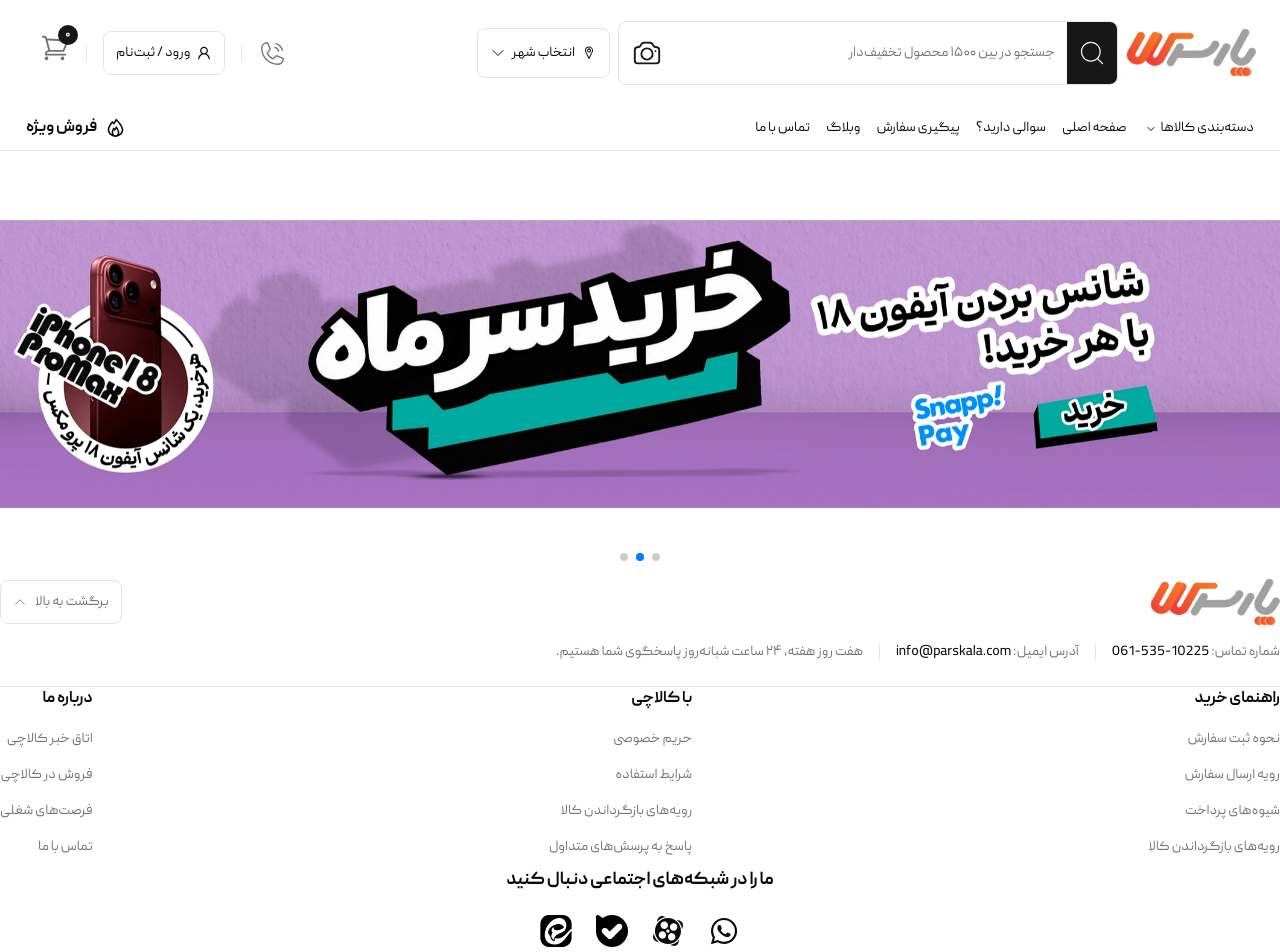
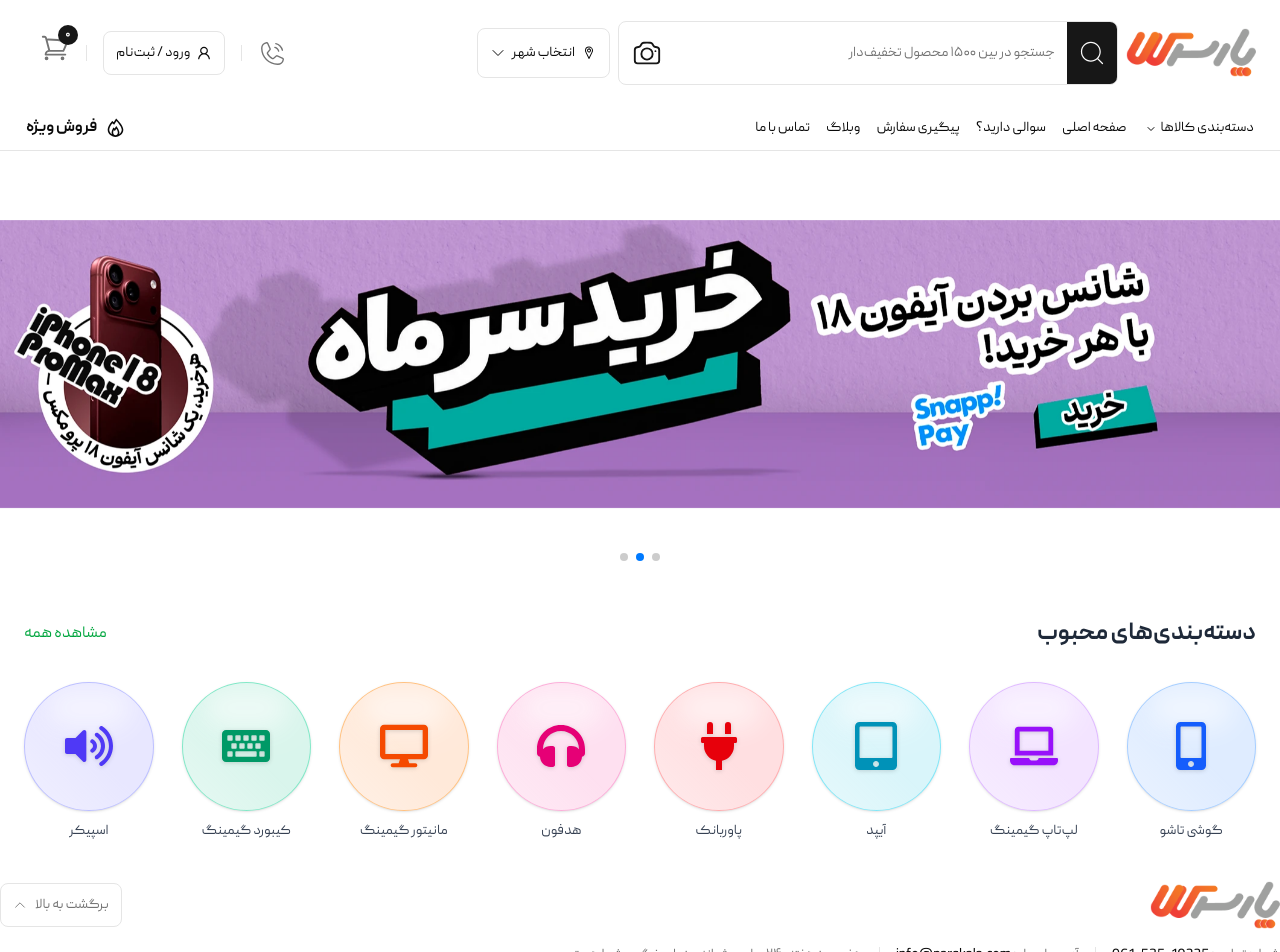
Before and after one commit to devfaf/kalachi-shop, a Next.js app: page / in a window 1280 px wide. Shown: the top 952 px of the page. Built offline with nearby package versions, Linux system fonts and the light colour scheme; what @mui/material-nextjs would draw is missing.

Commit message:
feat: add feature products

```diff
--- a/src/app/page.tsx
+++ b/src/app/page.tsx
@@ -1,7 +1,11 @@
 import HomeSlider from "@/components/home/slider";
+import FeaturedCategories from "@/components/home/FeaturedCategories";
 const HomePage = () => {
     return (
-        <HomeSlider/>
+        <div>
+            <HomeSlider/>
+            <FeaturedCategories/>
+        </div>
     )
 }
 
--- /dev/null
+++ b/src/components/home/FeaturedCategories.tsx
@@ -0,0 +1,178 @@
+import Link from "next/link";
+import {
+  FaMobileAlt,
+  FaLaptop,
+  FaTabletAlt,
+  FaPlug,
+  FaHeadphones,
+  FaDesktop,
+  FaKeyboard,
+  FaVolumeUp,
+} from "react-icons/fa";
+
+const featuredCategories = [
+  {
+    categoryId: "foldable-phones",
+    slug: "foldable-phones",
+    name: "گوشی تاشو",
+    icon: FaMobileAlt,
+    bg: "bg-blue-500/15",
+    border: "border-blue-400/40",
+    hoverBg: "group-hover:bg-blue-500/25",
+    hoverBorder: "group-hover:border-blue-500",
+    iconColor: "text-blue-600",
+    hoverIcon: "group-hover:text-blue-500",
+    glow: "group-hover:shadow-blue-400/50",
+    textHover: "group-hover:text-blue-600",
+  },
+  {
+    categoryId: "gaming-laptops",
+    slug: "gaming-laptops",
+    name: "لپ‌تاپ گیمینگ",
+    icon: FaLaptop,
+    bg: "bg-purple-500/15",
+    border: "border-purple-400/40",
+    hoverBg: "group-hover:bg-purple-500/25",
+    hoverBorder: "group-hover:border-purple-500",
+    iconColor: "text-purple-600",
+    hoverIcon: "group-hover:text-purple-500",
+    glow: "group-hover:shadow-purple-400/50",
+    textHover: "group-hover:text-purple-600",
+  },
+  {
+    categoryId: "ipad",
+    slug: "ipad",
+    name: "آیپد",
+    icon: FaTabletAlt,
+    bg: "bg-cyan-500/15",
+    border: "border-cyan-400/40",
+    hoverBg: "group-hover:bg-cyan-500/25",
+    hoverBorder: "group-hover:border-cyan-500",
+    iconColor: "text-cyan-600",
+    hoverIcon: "group-hover:text-cyan-500",
+    glow: "group-hover:shadow-cyan-400/50",
+    textHover: "group-hover:text-cyan-600",
+  },
+  {
+    categoryId: "power-banks",
+    slug: "power-banks",
+    name: "پاوربانک",
+    icon: FaPlug,
+    bg: "bg-red-500/15",
+    border: "border-red-400/40",
+    hoverBg: "group-hover:bg-red-500/25",
+    hoverBorder: "group-hover:border-red-500",
+    iconColor: "text-red-600",
+    hoverIcon: "group-hover:text-red-500",
+    glow: "group-hover:shadow-red-400/50",
+    textHover: "group-hover:text-red-600",
+  },
+  {
+    categoryId: "headphones",
+    slug: "headphones",
+    name: "هدفون",
+    icon: FaHeadphones,
+    bg: "bg-pink-500/15",
+    border: "border-pink-400/40",
+    hoverBg: "group-hover:bg-pink-500/25",
+    hoverBorder: "group-hover:border-pink-500",
+    iconColor: "text-pink-600",
+    hoverIcon: "group-hover:text-pink-500",
+    glow: "group-hover:shadow-pink-400/50",
+    textHover: "group-hover:text-pink-600",
+  },
+  {
+    categoryId: "gaming-monitors",
+    slug: "gaming-monitors",
+    name: "مانیتور گیمینگ",
+    icon: FaDesktop,
+    bg: "bg-orange-500/15",
+    border: "border-orange-400/40",
+    hoverBg: "group-hover:bg-orange-500/25",
+    hoverBorder: "group-hover:border-orange-500",
+    iconColor: "text-orange-600",
+    hoverIcon: "group-hover:text-orange-500",
+    glow: "group-hover:shadow-orange-400/50",
+    textHover: "group-hover:text-orange-600",
+  },
+  {
+    categoryId: "gaming-keyboards",
+    slug: "gaming-keyboards",
+    name: "کیبورد گیمینگ",
+    icon: FaKeyboard,
+    bg: "bg-emerald-500/15",
+    border: "border-emerald-400/40",
+    hoverBg: "group-hover:bg-emerald-500/25",
+    hoverBorder: "group-hover:border-emerald-500",
+    iconColor: "text-emerald-600",
+    hoverIcon: "group-hover:text-emerald-500",
+    glow: "group-hover:shadow-emerald-400/50",
+    textHover: "group-hover:text-emerald-600",
+  },
+  {
+    categoryId: "speakers",
+    slug: "speakers",
+    name: "اسپیکر",
+    icon: FaVolumeUp,
+    bg: "bg-indigo-500/15",
+    border: "border-indigo-400/40",
+    hoverBg: "group-hover:bg-indigo-500/25",
+    hoverBorder: "group-hover:border-indigo-500",
+    iconColor: "text-indigo-600",
+    hoverIcon: "group-hover:text-indigo-500",
+    glow: "group-hover:shadow-indigo-400/50",
+    textHover: "group-hover:text-indigo-600",
+  },
+];
+
+const FeaturedCategories = () => {
+  return (
+    <section className="py-6 md:py-10 px-3 md:px-6 max-w-7xl mx-auto">
+      <div className="flex items-center justify-between mb-6 md:mb-8">
+        <h2 className="text-lg md:text-2xl font-bold text-gray-800">
+          دسته‌بندی‌های محبوب
+        </h2>
+        <Link
+          href="/categories"
+          className="text-sm md:text-base text-green-600 hover:text-green-700 font-medium transition-colors"
+        >
+          مشاهده همه
+        </Link>
+      </div>
+
+      <div className="grid grid-cols-4 md:grid-cols-6 lg:grid-cols-8 gap-3 md:gap-5 lg:gap-7">
+        {featuredCategories.map((item) => {
+          const Icon = item.icon;
+
+          return (
+            <Link
+              key={item.categoryId}
+              href={`/category/${item.slug}`}
+              className="group flex flex-col items-center gap-2 md:gap-3 cursor-pointer"
+            >
+              <div
+                className={`relative w-full aspect-square max-w-[110px] md:max-w-[130px] lg:max-w-[150px] rounded-full backdrop-blur-md border shadow-sm group-hover:shadow-lg transition-all duration-300 flex items-center justify-center overflow-hidden ${item.bg} ${item.border} ${item.hoverBg} ${item.hoverBorder} ${item.glow}`}
+              >
+                <div className="absolute inset-0 bg-gradient-to-tr from-white/50 via-transparent to-transparent opacity-70 group-hover:opacity-100 transition-opacity duration-300 pointer-events-none" />
+
+                <div className="absolute top-1 left-1/2 -translate-x-1/2 w-2/3 h-1/3 bg-white/50 rounded-full blur-md pointer-events-none" />
+
+                <Icon
+                  className={`relative text-3xl md:text-4xl lg:text-5xl drop-shadow-sm group-hover:scale-110 transition-all duration-300 ${item.iconColor} ${item.hoverIcon}`}
+                />
+              </div>
+
+              <p
+                className={`text-[11px] md:text-sm text-center text-gray-700 font-medium leading-tight line-clamp-2 transition-colors duration-200 ${item.textHover}`}
+              >
+                {item.name}
+              </p>
+            </Link>
+          );
+        })}
+      </div>
+    </section>
+  );
+};
+
+export default FeaturedCategories;
```
